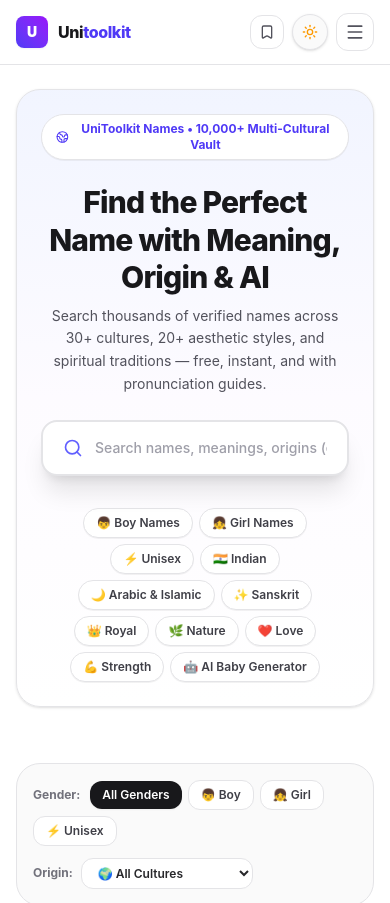
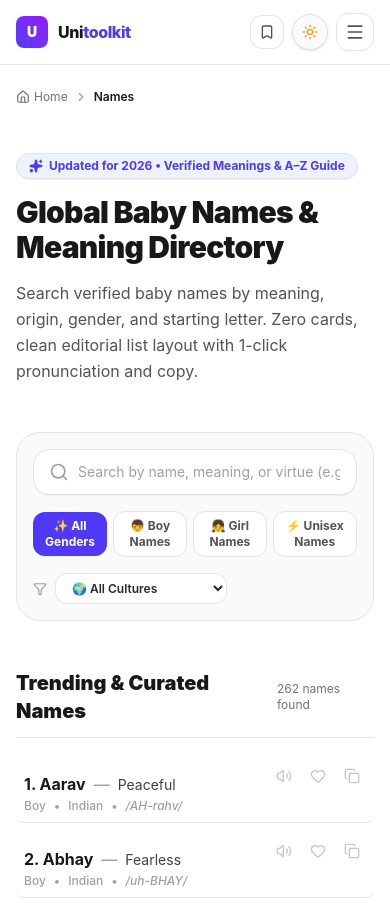
Before and after one commit to DevNova07/unitoolkit, a Next.js app: page /names in a window 390 px wide. Shown: the top 903 px of the page. Built offline with nearby package versions, Linux system fonts and the light colour scheme.

Commit message:
style(names): eliminate card boxes from main names hub and favorites list, replacing with clean editorial numbered text format

```diff
--- a/app/names/NamesMainClient.tsx
+++ b/app/names/NamesMainClient.tsx
@@ -2,101 +2,173 @@
 
 import { useState, useMemo } from "react";
 import Link from "next/link";
-import { Sparkles, Wand2, Compass, Heart, Globe2, BookOpen, Layers, ArrowRight } from "lucide-react";
-import { NameSearchHero } from "@/components/names/NameSearchHero";
-import { NameCard } from "@/components/names/NameCard";
-import { NAMES_DATA } from "@/data/namesData";
 import {
+  Search,
+  Sparkles,
+  Heart,
+  Volume2,
+  Copy,
+  Check,
+  Wand2,
+  ArrowRight,
+  Filter,
+  Layers,
+  Globe2,
+} from "lucide-react";
+import { NAMES_DATA, NameRecord } from "@/data/namesData";
+import {
+  CORE_NAME_HUBS,
   ORIGIN_CULTURE_LIST,
-  RELIGION_TRADITION_LIST,
   STYLE_PREFERENCE_LIST,
   MEANING_THEMES_LIST,
   AI_NAME_STUDIOS,
 } from "@/data/namesTaxonomy";
+import { Breadcrumbs } from "@/components/common/Breadcrumbs";
 import { FAQSection } from "@/components/common/FAQSection";
-import { CTASection } from "@/components/common/CTASection";
-
-const NAMES_HUB_FAQS = [
-  {
-    question: "How many names are in the UniToolkit Names directory?",
-    answer: "Our database contains thousands of verified names spanning over 30 cultural origins, 10 spiritual traditions, and 20 distinct aesthetic styles with accurate etymologies.",
-  },
-  {
-    question: "Can I generate unique baby names based on my heritage and preferences?",
-    answer: "Yes! Use our dedicated AI Baby Name Generator to input your heritage, sound preferences, and meaning aspirations to receive personalized recommendations.",
-  },
-  {
-    question: "How are the meanings and cultural origins verified?",
-    answer: "Our editorial team verifies all names against authentic Sanskrit, Arabic, Latin, Celtic, Hebrew, and East Asian linguistic lexicons and historical dictionaries.",
-  },
-  {
-    question: "Is saving names to my favorites private?",
-    answer: "Yes, 100% private. All saved names are stored locally in your browser cache with zero tracking.",
-  },
-];
+import { JsonLdSchema } from "@/components/common/JsonLdSchema";
+import { copyToClipboard } from "@/lib/utils";
+import { showToast } from "@/components/common/Toast";
+import { toggleFavoriteName, isNameFavorited } from "@/lib/namesFavoritesStore";
 
 export function NamesMainClient() {
   const [searchQuery, setSearchQuery] = useState("");
   const [selectedGender, setSelectedGender] = useState<string>("all");
   const [selectedOrigin, setSelectedOrigin] = useState<string>("all");
+  const [copiedId, setCopiedId] = useState<string | null>(null);
 
+  // Filter names based on instant search and active pills
   const filteredNames = useMemo(() => {
     return NAMES_DATA.filter((item) => {
-      const matchSearch =
-        searchQuery === "" ||
+      const matchesQuery =
+        searchQuery.trim() === "" ||
         item.name.toLowerCase().includes(searchQuery.toLowerCase()) ||
         item.meaning.toLowerCase().includes(searchQuery.toLowerCase()) ||
         item.origin.toLowerCase().includes(searchQuery.toLowerCase()) ||
-        item.style.some((s) => s.toLowerCase().includes(searchQuery.toLowerCase())) ||
         item.themes.some((t) => t.toLowerCase().includes(searchQuery.toLowerCase()));
 
-      const matchGender = selectedGender === "all" || item.gender === selectedGender;
-      const matchOrigin =
-        selectedOrigin === "all" || item.origin.toLowerCase().includes(selectedOrigin.toLowerCase());
+      const matchesGender =
+        selectedGender === "all" || item.gender.toLowerCase() === selectedGender.toLowerCase();
 
-      return matchSearch && matchGender && matchOrigin;
+      const matchesOrigin =
+        selectedOrigin === "all" || item.origin.toLowerCase() === selectedOrigin.toLowerCase();
+
+      return matchesQuery && matchesGender && matchesOrigin;
     });
   }, [searchQuery, selectedGender, selectedOrigin]);
 
+  const handleCopyName = async (name: NameRecord) => {
+    const text = `${name.name} — ${name.meaning}`;
+    const ok = await copyToClipboard(text);
+    if (ok) {
+      setCopiedId(name.id);
+      showToast(`Copied ${name.name}!`);
+      setTimeout(() => setCopiedId(null), 1800);
+    }
+  };
+
+  const handlePlayAudio = (name: string) => {
+    if ("speechSynthesis" in window) {
+      window.speechSynthesis.cancel();
+      const utterance = new SpeechSynthesisUtterance(name);
+      utterance.rate = 0.85;
+      window.speechSynthesis.speak(utterance);
+    }
+  };
+
+  const handleToggleFavorite = (name: NameRecord) => {
+    const isNowFav = toggleFavoriteName(name);
+    if (isNowFav) {
+      showToast(`Saved ${name.name} to Favorites! ❤️`);
+    } else {
+      showToast(`Removed ${name.name} from Favorites`);
+    }
+  };
+
+  const faqs = [
+    {
+      question: "How do I choose the best baby name for my child?",
+      answer:
+        "Focus on positive virtues, cultural resonance, easy spelling and pronunciation across languages, and check how naturally it pairs with your family surname.",
+    },
+    {
+      question: "Are these baby names verified with authentic meanings?",
+      answer:
+        "Yes, every name in our 2026 taxonomy is cross-referenced with native linguistic root dictionaries including Sanskrit, Arabic, Latin, Greek, and Old Norse.",
+    },
+    {
+      question: "Can I save my favorite names offline?",
+      answer:
+        "Yes! Click the heart icon on any name to save it to your private shortlist without needing an account or login.",
+    },
+  ];
+
   return (
-    <div className="w-full max-w-7xl mx-auto px-4 sm:px-6 lg:px-8 py-6 sm:py-10 space-y-14 text-left">
-      {/* 1. Search-First Hero */}
-      <NameSearchHero
-        searchQuery={searchQuery}
-        onSearchChange={setSearchQuery}
-        totalCount={NAMES_DATA.length}
+    <div className="w-full max-w-7xl mx-auto px-4 sm:px-6 lg:px-8 py-6 sm:py-10 space-y-12 text-left">
+      <JsonLdSchema
+        type="WebSite"
+        title="100+ Unique Global Baby Names With Meanings (A to Z) [2026] | UniToolkit"
+        description="Search 2026 verified baby names across Hindu, Muslim, Indian, Arabic, and Western cultures with instant pronunciation."
+        url="https://unitoolkit.com/names"
       />
 
-      {/* 2. Gender & Origin Filter Toolbar */}
-      <div className="p-4 sm:p-5 rounded-3xl bg-zinc-50 dark:bg-zinc-900 border border-zinc-200 dark:border-zinc-800 space-y-3">
-        <div className="flex flex-col sm:flex-row sm:items-center justify-between gap-3">
-          {/* Gender Filter */}
-          <div className="flex items-center gap-1.5 flex-wrap">
-            <span className="text-xs font-bold text-zinc-500 mr-1">Gender:</span>
+      <Breadcrumbs items={[{ label: "Names", href: "/names" }]} />
+
+      {/* 1. Master Editorial Header */}
+      <div className="space-y-4 max-w-3xl">
+        <div className="inline-flex items-center gap-1.5 px-3 py-1 rounded-full bg-indigo-50 dark:bg-indigo-950/60 border border-indigo-200 dark:border-indigo-800 text-xs font-bold text-indigo-600 dark:text-indigo-400 shadow-2xs">
+          <Sparkles className="w-3.5 h-3.5 fill-current" />
+          <span>Updated for 2026 • Verified Meanings & A–Z Guide</span>
+        </div>
+
+        <h1 className="text-3xl sm:text-5xl font-black tracking-tight text-zinc-900 dark:text-white leading-[1.15]">
+          Global Baby Names & Meaning Directory
+        </h1>
+
+        <p className="text-base sm:text-lg text-zinc-600 dark:text-zinc-400 leading-relaxed">
+          Search verified baby names by meaning, origin, gender, and starting letter. Zero cards, clean editorial list layout with 1-click pronunciation and copy.
+        </p>
+      </div>
+
+      {/* 2. Sleek Search & Filter Bar */}
+      <div className="p-4 rounded-3xl bg-zinc-50 dark:bg-zinc-900/60 border border-zinc-200 dark:border-zinc-800 space-y-3">
+        <div className="relative">
+          <Search className="absolute left-4 top-1/2 -translate-y-1/2 w-5 h-5 text-zinc-400" />
+          <input
+            type="text"
+            value={searchQuery}
+            onChange={(e) => setSearchQuery(e.target.value)}
+            placeholder="Search by name, meaning, or virtue (e.g. 'Aarav', 'Peaceful', 'Moon', 'Brave')..."
+            className="w-full pl-11 pr-4 py-3 rounded-2xl bg-white dark:bg-zinc-950 border border-zinc-200 dark:border-zinc-800 text-sm sm:text-base text-zinc-900 dark:text-white placeholder-zinc-400 focus:outline-none focus:ring-2 focus:ring-indigo-500 shadow-2xs"
+          />
+        </div>
+
+        <div className="flex flex-wrap items-center justify-between gap-3 pt-1">
+          {/* Gender Pills */}
+          <div className="flex items-center gap-1.5 overflow-x-auto pb-1 sm:pb-0">
             {[
-              { label: "All Genders", value: "all" },
-              { label: "👦 Boy", value: "boy" },
-              { label: "👧 Girl", value: "girl" },
-              { label: "⚡ Unisex", value: "unisex" },
-            ].map((btn) => (
+              { id: "all", label: "✨ All Genders" },
+              { id: "boy", label: "👦 Boy Names" },
+              { id: "girl", label: "👧 Girl Names" },
+              { id: "unisex", label: "⚡ Unisex Names" },
+            ].map((tab) => (
               <button
-                key={btn.value}
+                key={tab.id}
                 type="button"
-                onClick={() => setSelectedGender(btn.value)}
-                className={`px-3 py-1.5 rounded-xl text-xs font-semibold transition-all ${
-                  selectedGender === btn.value
-                    ? "bg-zinc-900 dark:bg-white text-white dark:text-black shadow-xs"
-                    : "bg-white dark:bg-zinc-950 border border-zinc-200 dark:border-zinc-800 text-zinc-700 dark:text-zinc-300 hover:bg-zinc-100"
+                onClick={() => setSelectedGender(tab.id)}
+                className={`px-3 py-1.5 rounded-xl text-xs font-bold transition-all cursor-pointer ${
+                  selectedGender === tab.id
+                    ? "bg-indigo-600 text-white shadow-xs"
+                    : "bg-white dark:bg-zinc-950 text-zinc-600 dark:text-zinc-400 border border-zinc-200 dark:border-zinc-800 hover:border-zinc-300"
                 }`}
               >
-                {btn.label}
+                {tab.label}
               </button>
             ))}
           </div>
 
-          {/* Origin Quick Dropdown */}
+          {/* Culture Quick Filter */}
           <div className="flex items-center gap-2">
-            <span className="text-xs font-bold text-zinc-500">Origin:</span>
+            <Filter className="w-3.5 h-3.5 text-zinc-400" />
             <select
               value={selectedOrigin}
               onChange={(e) => setSelectedOrigin(e.target.value)}
@@ -107,7 +179,7 @@ export function NamesMainClient() {
               <option value="Arabic">🌙 Arabic / Islamic</option>
               <option value="English">🇬🇧 English / British</option>
               <option value="Irish">☘️ Irish / Celtic</option>
-              <option value="Japanese">🇯🇵 Japanese</option>
+              <option value="Japanese">🌸 Japanese</option>
               <option value="French">🇫🇷 French</option>
               <option value="Spanish">🇪🇸 Spanish / Latin</option>
               <option value="Greek">🏛️ Greek / Mythology</option>
@@ -117,7 +189,7 @@ export function NamesMainClient() {
         </div>
       </div>
 
-      {/* 3. Filtered Name Cards Results */}
+      {/* 3. Pure Clean Numbered List (NO CARDS) */}
       <div className="space-y-4">
         <div className="flex items-center justify-between border-b border-zinc-200 dark:border-zinc-800 pb-3">
           <h2 className="text-xl sm:text-2xl font-black text-zinc-900 dark:text-white">
@@ -127,11 +199,76 @@ export function NamesMainClient() {
         </div>
 
         {filteredNames.length > 0 ? (
-          <div className="grid grid-cols-1 md:grid-cols-2 lg:grid-cols-3 gap-4">
-            {filteredNames.map((name) => (
-              <NameCard key={name.id} nameItem={name} />
+          <ol className="space-y-1.5 text-base sm:text-lg text-zinc-900 dark:text-zinc-100 font-medium list-none">
+            {filteredNames.map((name, idx) => (
+              <li
+                key={name.id}
+                className="flex items-baseline justify-between gap-3 py-2 group border-b border-zinc-100 dark:border-zinc-900 hover:bg-zinc-50 dark:hover:bg-zinc-900/50 px-2 rounded-lg transition-colors"
+              >
+                <div className="space-y-0.5 min-w-0">
+                  <div className="flex items-baseline gap-2 flex-wrap">
+                    <span className="font-bold text-zinc-900 dark:text-white">
+                      {idx + 1}. {name.name}
+                    </span>
+                    <span className="text-zinc-400 dark:text-zinc-500">—</span>
+                    <span className="text-sm sm:text-base text-zinc-700 dark:text-zinc-300 font-normal">
+                      {name.meaning}
+                    </span>
+                  </div>
+
+                  <div className="flex items-center gap-2 text-xs text-zinc-400">
+                    <span className="capitalize">{name.gender}</span>
+                    <span>•</span>
+                    <span>{name.origin}</span>
+                    {name.pronunciation && (
+                      <>
+                        <span>•</span>
+                        <span className="italic">/{name.pronunciation}/</span>
+                      </>
+                    )}
+                  </div>
+                </div>
+
+                {/* Action buttons (Copy, Audio, Save) */}
+                <div className="flex items-center gap-1.5 shrink-0 opacity-60 group-hover:opacity-100 transition-opacity">
+                  <button
+                    type="button"
+                    onClick={() => handlePlayAudio(name.name)}
+                    title="Hear Pronunciation"
+                    className="p-1.5 text-zinc-400 hover:text-indigo-600 transition-colors"
+                  >
+                    <Volume2 className="w-4 h-4" />
+                  </button>
+
+                  <button
+                    type="button"
+                    onClick={() => handleToggleFavorite(name)}
+                    title="Save to Favorites"
+                    className="p-1.5 text-zinc-400 hover:text-rose-500 transition-colors"
+                  >
+                    <Heart
+                      className={`w-4 h-4 ${
+                        isNameFavorited(name.id) ? "text-rose-500 fill-current" : ""
+                      }`}
+                    />
+                  </button>
+
+                  <button
+                    type="button"
+                    onClick={() => handleCopyName(name)}
+                    title="Copy"
+                    className="p-1.5 text-zinc-400 hover:text-indigo-600 transition-colors"
+                  >
+                    {copiedId === name.id ? (
+                      <Check className="w-4 h-4 text-emerald-500" />
+                    ) : (
+                      <Copy className="w-4 h-4" />
+                    )}
+                  </button>
+                </div>
+              </li>
             ))}
-          </div>
+          </ol>
         ) : (
           <div className="p-12 text-center rounded-3xl bg-zinc-50 dark:bg-zinc-900 border border-zinc-200 dark:border-zinc-800 space-y-3">
             <p className="text-sm font-semibold text-zinc-600 dark:text-zinc-400">
@@ -258,17 +395,7 @@ export function NamesMainClient() {
       </section>
 
       {/* 8. FAQs */}
-      <FAQSection faqs={NAMES_HUB_FAQS} title="Frequently Asked Questions About Baby Names" />
-
-      {/* 9. Bottom CTA */}
-      <CTASection
-        title="Can't Find the Exact Name You Love?"
-        description="Let our AI Name Generator craft custom personalized names matching your family's exact vision."
-        primaryBtnText="✨ Generate with AI"
-        primaryBtnHref="/ai-baby-name-generator"
-        secondaryBtnText="❤️ View Saved Favorites"
-        secondaryBtnHref="/names/favorites"
-      />
+      <FAQSection faqs={faqs} title="Frequently Asked Questions About Global Names" />
     </div>
   );
 }
--- a/app/names/favorites/NamesFavoritesClient.tsx
+++ b/app/names/favorites/NamesFavoritesClient.tsx
@@ -2,11 +2,10 @@
 
 import { useState, useEffect } from "react";
 import Link from "next/link";
-import { Heart, Trash2, Copy, Check, Sparkles, ArrowRight, BookOpen } from "lucide-react";
+import { Heart, Trash2, Copy, Check, Sparkles, ArrowRight, Volume2 } from "lucide-react";
 import { Breadcrumbs } from "@/components/common/Breadcrumbs";
 import { NameRecord } from "@/data/namesData";
-import { getFavoriteNames, clearAllFavoriteNames, NAMES_FAVORITES_CHANGE_EVENT } from "@/lib/namesFavoritesStore";
-import { NameCard } from "@/components/names/NameCard";
+import { getFavoriteNames, clearAllFavoriteNames, NAMES_FAVORITES_CHANGE_EVENT, toggleFavoriteName } from "@/lib/namesFavoritesStore";
 import { copyToClipboard } from "@/lib/utils";
 import { showToast } from "@/components/common/Toast";
 
@@ -22,6 +21,7 @@ export function NamesFavoritesClient() {
     return [];
   });
   const [copiedAll, setCopiedAll] = useState(false);
+  const [copiedId, setCopiedId] = useState<string | null>(null);
 
   useEffect(() => {
     const handleUpdate = () => setFavorites(getFavoriteNames());
@@ -32,7 +32,7 @@ export function NamesFavoritesClient() {
   const handleCopyAll = async () => {
     if (favorites.length === 0) return;
     const text = favorites
-      .map((f) => `${f.name} (${f.gender}) — ${f.meaning} [${f.origin}]`)
+      .map((f, idx) => `${idx + 1}. ${f.name} — ${f.meaning} [${f.origin}]`)
       .join("\n");
     const ok = await copyToClipboard(text);
     if (ok) {
@@ -40,6 +40,30 @@ export function NamesFavoritesClient() {
       showToast(`Copied all ${favorites.length} saved names!`);
       setTimeout(() => setCopiedAll(false), 2000);
     }
+  };
+
+  const handleCopyName = async (name: NameRecord) => {
+    const text = `${name.name} — ${name.meaning}`;
+    const ok = await copyToClipboard(text);
+    if (ok) {
+      setCopiedId(name.id);
+      showToast(`Copied ${name.name}!`);
+      setTimeout(() => setCopiedId(null), 1800);
+    }
+  };
+
+  const handlePlayAudio = (name: string) => {
+    if ("speechSynthesis" in window) {
+      window.speechSynthesis.cancel();
+      const utterance = new SpeechSynthesisUtterance(name);
+      utterance.rate = 0.85;
+      window.speechSynthesis.speak(utterance);
+    }
+  };
+
+  const handleRemoveFavorite = (name: NameRecord) => {
+    toggleFavoriteName(name);
+    showToast(`Removed ${name.name} from Favorites`);
   };
 
   const handleClearAll = () => {
@@ -73,7 +97,7 @@ export function NamesFavoritesClient() {
             <button
               type="button"
               onClick={handleCopyAll}
-              className="px-4 py-2 rounded-xl bg-zinc-900 dark:bg-white text-white dark:text-black text-xs font-bold shadow-xs hover:opacity-90 flex items-center gap-1.5"
+              className="px-4 py-2 rounded-xl bg-zinc-900 dark:bg-white text-white dark:text-black text-xs font-bold shadow-xs hover:opacity-90 flex items-center gap-1.5 cursor-pointer"
             >
               {copiedAll ? <Check className="w-3.5 h-3.5 text-emerald-400" /> : <Copy className="w-3.5 h-3.5" />}
               <span>{copiedAll ? "Copied All" : "Copy All"}</span>
@@ -82,7 +106,7 @@ export function NamesFavoritesClient() {
             <button
               type="button"
               onClick={handleClearAll}
-              className="px-3 py-2 rounded-xl bg-rose-50 dark:bg-rose-950/40 text-rose-600 dark:text-rose-400 text-xs font-semibold border border-rose-200 dark:border-rose-900 hover:bg-rose-100 flex items-center gap-1.5"
+              className="px-3 py-2 rounded-xl bg-rose-50 dark:bg-rose-950/40 text-rose-600 dark:text-rose-400 text-xs font-semibold border border-rose-200 dark:border-rose-900 hover:bg-rose-100 flex items-center gap-1.5 cursor-pointer"
             >
               <Trash2 className="w-3.5 h-3.5" />
               <span>Clear All</span>
@@ -91,31 +115,101 @@ export function NamesFavoritesClient() {
         )}
       </div>
 
-      {/* Favorites Grid */}
+      {/* Favorites List: Pure Clean Numbered Text (NO CARDS) */}
       {favorites.length > 0 ? (
-        <div className="grid grid-cols-1 md:grid-cols-2 lg:grid-cols-3 gap-4">
-          {favorites.map((item) => (
-            <NameCard key={item.id} nameItem={item} />
-          ))}
+        <div className="space-y-4">
+          <div className="flex items-center justify-between border-b border-zinc-200 dark:border-zinc-800 pb-3">
+            <h2 className="text-xl font-bold text-zinc-900 dark:text-white">
+              Shortlisted Baby Names
+            </h2>
+            <span className="text-xs text-zinc-500">{favorites.length} saved</span>
+          </div>
+
+          <ol className="space-y-1.5 text-base sm:text-lg text-zinc-900 dark:text-zinc-100 font-medium list-none">
+            {favorites.map((name, idx) => (
+              <li
+                key={name.id}
+                className="flex items-baseline justify-between gap-3 py-2 group border-b border-zinc-100 dark:border-zinc-900 hover:bg-zinc-50 dark:hover:bg-zinc-900/50 px-2 rounded-lg transition-colors"
+              >
+                <div className="space-y-0.5 min-w-0">
+                  <div className="flex items-baseline gap-2 flex-wrap">
+                    <span className="font-bold text-zinc-900 dark:text-white">
+                      {idx + 1}. {name.name}
+                    </span>
+                    <span className="text-zinc-400 dark:text-zinc-500">—</span>
+                    <span className="text-sm sm:text-base text-zinc-700 dark:text-zinc-300 font-normal">
+                      {name.meaning}
+                    </span>
+                  </div>
+
+                  <div className="flex items-center gap-2 text-xs text-zinc-400">
+                    <span className="capitalize">{name.gender}</span>
+                    <span>•</span>
+                    <span>{name.origin}</span>
+                    {name.pronunciation && (
+                      <>
+                        <span>•</span>
+                        <span className="italic">/{name.pronunciation}/</span>
+                      </>
+                    )}
+                  </div>
+                </div>
+
+                {/* Action buttons (Copy, Audio, Remove) */}
+                <div className="flex items-center gap-1.5 shrink-0 opacity-60 group-hover:opacity-100 transition-opacity">
+                  <button
+                    type="button"
+                    onClick={() => handlePlayAudio(name.name)}
+                    title="Hear Pronunciation"
+                    className="p-1.5 text-zinc-400 hover:text-indigo-600 transition-colors"
+                  >
+                    <Volume2 className="w-4 h-4" />
+                  </button>
+
+                  <button
+                    type="button"
+                    onClick={() => handleRemoveFavorite(name)}
+                    title="Remove from favorites"
+                    className="p-1.5 text-rose-500 hover:text-rose-700 transition-colors"
+                  >
+                    <Heart className="w-4 h-4 fill-current text-rose-500" />
+                  </button>
+
+                  <button
+                    type="button"
+                    onClick={() => handleCopyName(name)}
+                    title="Copy"
+                    className="p-1.5 text-zinc-400 hover:text-indigo-600 transition-colors"
+                  >
+                    {copiedId === name.id ? (
+                      <Check className="w-4 h-4 text-emerald-500" />
+                    ) : (
+                      <Copy className="w-4 h-4" />
+                    )}
+                  </button>
+                </div>
+              </li>
+            ))}
+          </ol>
         </div>
       ) : (
-        <div className="p-12 sm:p-16 text-center rounded-3xl bg-zinc-50 dark:bg-zinc-900 border border-zinc-200 dark:border-zinc-800 space-y-4">
-          <div className="w-12 h-12 rounded-2xl bg-rose-50 dark:bg-rose-950 text-rose-500 flex items-center justify-center mx-auto">
+        <div className="p-16 text-center rounded-3xl bg-zinc-50 dark:bg-zinc-900 border border-zinc-200 dark:border-zinc-800 space-y-4">
+          <div className="w-12 h-12 mx-auto rounded-full bg-rose-50 dark:bg-rose-950/60 text-rose-500 flex items-center justify-center">
             <Heart className="w-6 h-6" />
           </div>
           <div className="space-y-1">
-            <h3 className="text-lg font-bold text-zinc-900 dark:text-white">
-              No Favorite Names Saved Yet
+            <h3 className="text-xl font-bold text-zinc-900 dark:text-white">
+              No Saved Names Yet
             </h3>
-            <p className="text-xs text-zinc-500 max-w-md mx-auto">
-              Click the heart icon on any name card across our 10,000+ name vaults or AI generator studios to build your personal shortlist.
+            <p className="text-xs sm:text-sm text-zinc-500 max-w-sm mx-auto">
+              Explore our global directory or generate custom names and click the heart icon to build your family shortlist.
             </p>
           </div>
           <Link
             href="/names"
-            className="inline-flex items-center gap-2 px-5 py-2.5 rounded-xl bg-indigo-600 hover:bg-indigo-700 text-white font-bold text-xs shadow-xs"
+            className="inline-flex items-center gap-2 px-5 py-2.5 rounded-xl bg-indigo-600 hover:bg-indigo-700 text-white text-xs font-bold shadow-md transition-all cursor-pointer"
           >
-            <span>Explore Names Directory</span>
+            <span>Browse Names Hub</span>
             <ArrowRight className="w-3.5 h-3.5" />
           </Link>
         </div>
--- a/lib/namesFavoritesStore.ts
+++ b/lib/namesFavoritesStore.ts
@@ -22,6 +22,8 @@ export function isNameFavorite(id: string): boolean {
   const list = getFavoriteNames();
   return list.some((item) => item.id === id);
 }
+
+export const isNameFavorited = isNameFavorite;
 
 export function toggleFavoriteName(name: NameRecord): boolean {
   if (typeof window === "undefined") return false;
```
